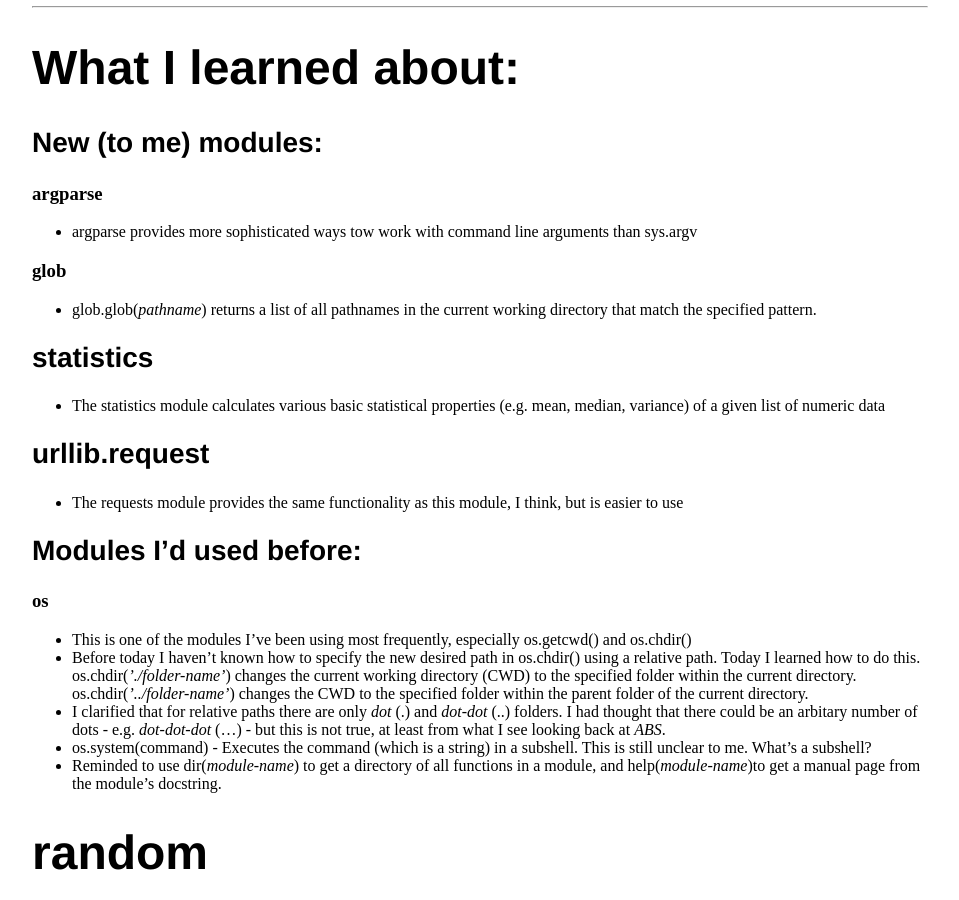
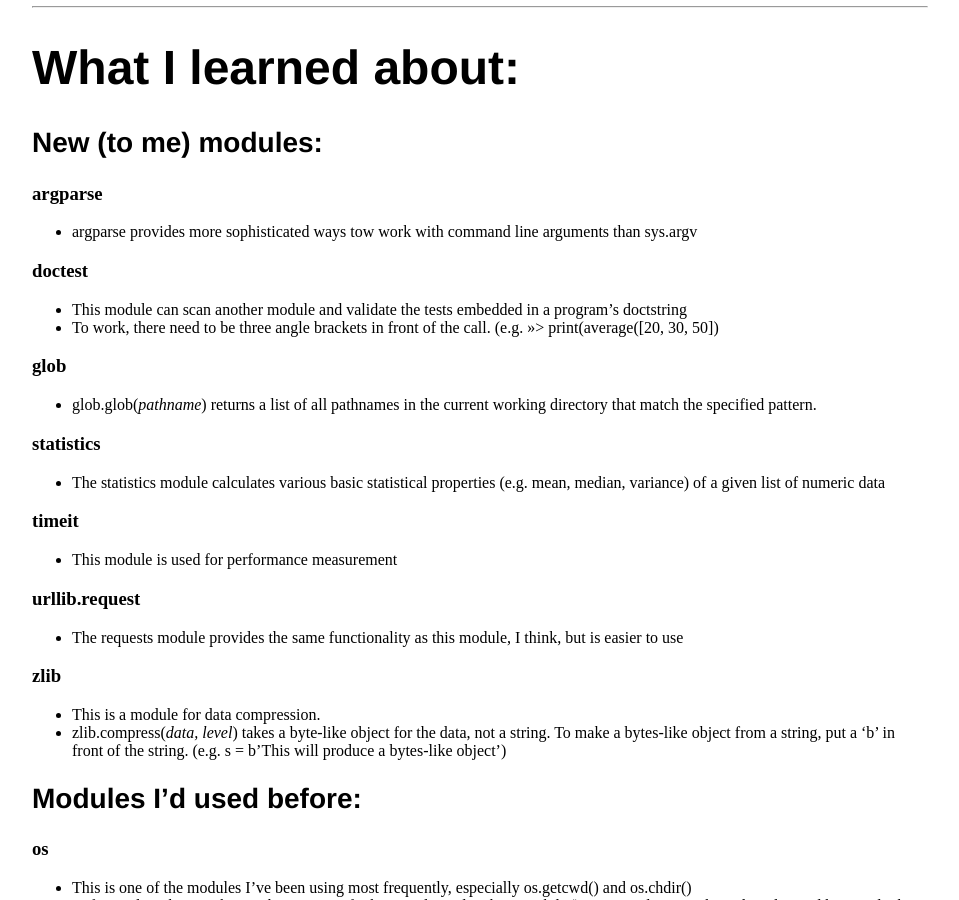
Before and after one commit to jchenj/jchenj.github.io, a Jekyll site: the page built from _posts/2019-12-17-brief-tour-python-standard-library.md, in a window 1280 px wide and 900 px high, scrolled down 1016 px. Shown: the whole window, without its empty margins (160-1119 px from the left). Built offline with Jekyll 4.4.1, drawn with Linux system fonts in a browser that asks for light colours.

Commit message:
Update 2019-12-17-brief-tour-python-standard-library.md

```diff
--- a/_posts/2019-12-17-brief-tour-python-standard-library.md
+++ b/_posts/2019-12-17-brief-tour-python-standard-library.md
@@ -49,14 +49,26 @@ By going through this section, I'm looking forward to:
 ### argparse
 * argparse provides more sophisticated ways tow work with command line arguments than sys.argv
 
+### doctest
+* This module can scan another module and validate the tests embedded in a program's doctstring
+* To work, there need to be three angle brackets in front of the call. (e.g. >>> print(average(\[20, 30, 50])
+
 ### glob
 * glob.glob(*pathname*) returns a list of all pathnames in the current working directory that match the specified pattern.
 
-## statistics
+### statistics
 * The statistics module calculates various basic statistical properties (e.g. mean, median, variance) of a given list of numeric data
 
-## urllib.request
+### timeit
+* This module is used for performance measurement
+
+### urllib.request
 * The requests module provides the same functionality as this module, I think, but is easier to use
+
+### zlib
+* This is a module for data compression.
+* zlib.compress(*data, level*) takes a byte-like object for the data, not a string. To make a bytes-like object from a string, put a 'b' in front of the string. (e.g. s = b'This will produce a bytes-like object')
+
 
 ## Modules I'd used before:
 ### os
@@ -66,16 +78,17 @@ By going through this section, I'm looking forward to:
 * os.system(command) - Executes the command (which is a string) in a subshell. This is still unclear to me. What's a subshell?
 * Reminded to use dir(*module-name*) to get a directory of all functions in a module, and help(*module-name*)to get a manual page from the module's docstring.
 
-# random
+### random
 * The function random.choice(*[list]*) chooses a random value from the given list.
 
-## re
+### re
 * String methods are preferred to re for simple tasks because they are easier to read and debug
 
-## shutil
+### shutil
 * For daily file & directory management, shutil is easier to use than os
 
-## sys
+### sys
 * The most direct way to terminate a script is sys.exit()
 
+
 ## History, structure & future prospects of the Python standard library:
```
